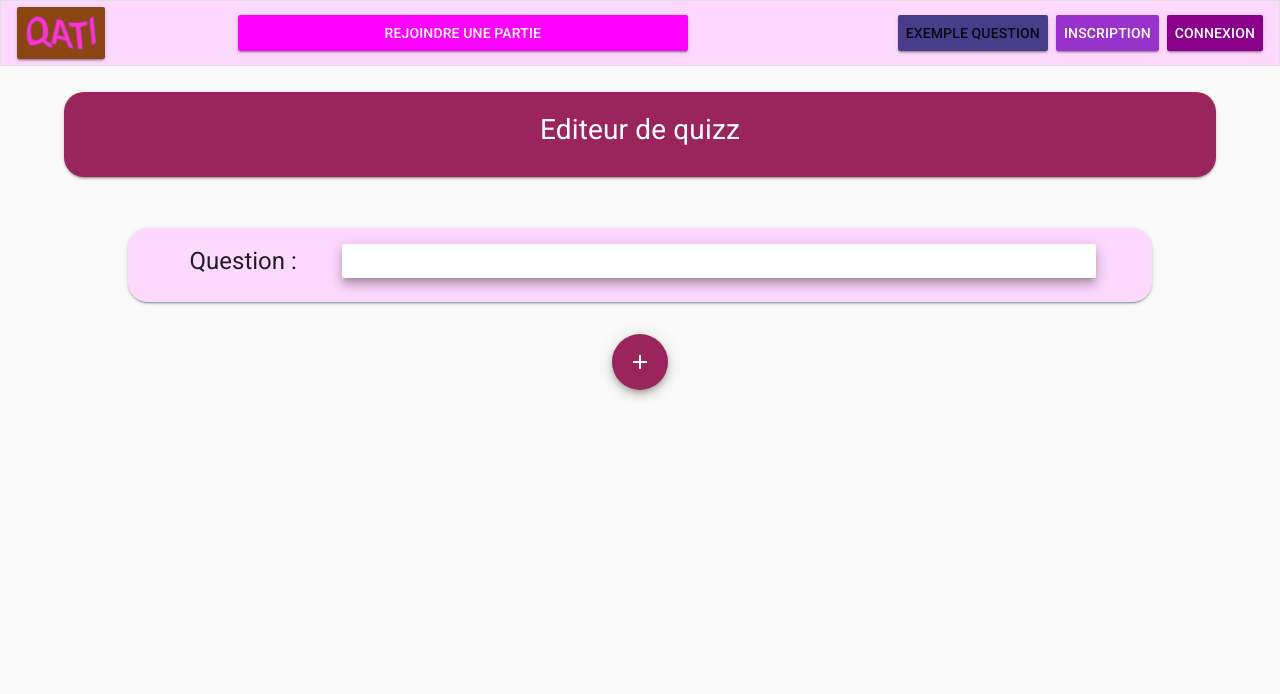
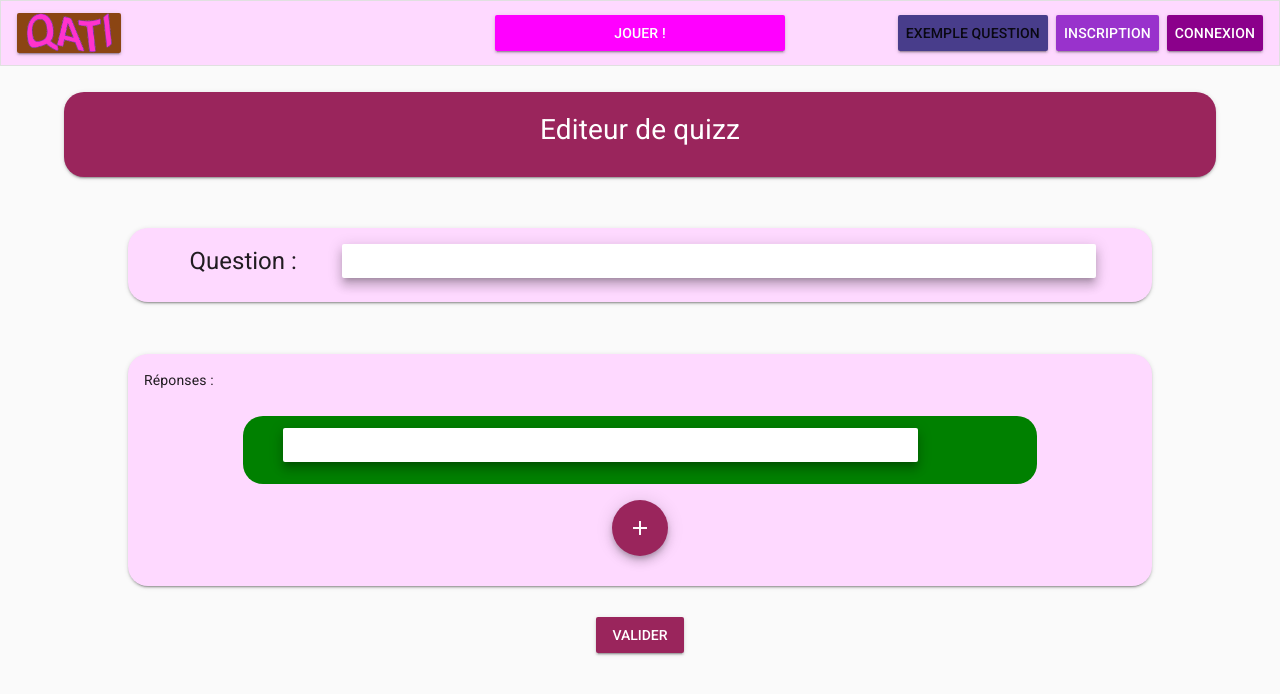
Before and after one commit to Codev-ATI/Front, a Vue app: page /editeur in a window 1280 px wide. Shown: the top 694 px of the page. Built offline with nearby package versions, Linux system fonts and the light colour scheme.

Commit message:
Editeur questions

```diff
--- a/src/components/NavBar.vue
+++ b/src/components/NavBar.vue
@@ -2,15 +2,17 @@
     <div>
         <md-app>
             <md-app-toolbar id="toolbar" class="md-primary md-layout">
-                <md-button id="button_logo" class="md-raised" to="home">
-                    <img id="img_logo" src="../assets/qati_logo.png" />
+                <div class="md-layout-item md-size-33">
+                    <md-button id="button_logo" class="md-raised" to="home">
+                      <img id="img_logo" src="../assets/qati_logo.png" />
+                    </md-button>
+                </div>
+
+                <md-button id="button_rejoindre" class="md-raised md-layout-item" to="rejoindre">
+                    Jouer !
                 </md-button>
 
-                <md-button id="button_rejoindre" class="md-raised md-layout-item" to="rejoindre">
-                    Rejoindre une partie
-                </md-button>
-
-                <div class="md-toolbar-section-end md-layout-item">
+                <div class="md-toolbar-section-end md-layout-item md-size-33">
                     <md-button id="button_sample" class="md-raised" to="sample">
                         Exemple question
                     </md-button>
@@ -41,24 +43,19 @@
     }
 
     #button_logo {
-        max-width: 7%;
-        height: 80%;
         text-align: center;
         vertical-align: middle;
+        width: 25%;
+        height: 40%;
 
         background-color: saddlebrown;
-    }
-
-    #img_logo {
-        width: 100%;
-        height: 100%;
     }
 
     #button_rejoindre {
         background-color: fuchsia;
 
-        margin-left: 10%;
-        margin-right: 10%;
+        margin-left: 5%;
+        margin-right: 5%;
     }
 
     #button_sample {
--- a/src/views/Home.vue
+++ b/src/views/Home.vue
@@ -10,6 +10,13 @@
       <div id="div_logo">
         <img src="../assets/qati_logo.png">
       </div>
+    </div>
+
+    <div id="div_text" class="div-round">
+      <span class="md-body-2">
+        Répondez sans limites à de nombreux quizz ! Rejoingnez ou créez directement une partie en cliquant sur "JOUER !"<br>
+        Connectez-vous ou créez-vous un compte pour consulter votre historique, ou créer vos propres quizz !
+      </span>
     </div>
   </div>
 </template>
@@ -25,10 +32,16 @@ export default {
   @import "../assets/theme";
   @import "../assets/global";
 
-  #div_main {
+  #div_main, #div_text {
     width: 60%;
     margin-left: 20%;
     padding-bottom: 1%;
+  }
+
+  #div_text {
+    margin-top: 2%;
+    padding-top: 1%;
+    text-align: center;
   }
 
   #card_titre {
--- /dev/null
+++ b/src/views/Test.vue
@@ -0,0 +1,26 @@
+<template>
+    <div>
+        <md-button class="md-raised" @click="click">TEST</md-button>
+    </div>
+</template>
+
+<script>
+    import WebsocketService from "../WebsocketService"
+
+    export default {
+        name: "Test",
+        methods: {
+            click() {
+                // TODO ip WebService (= ip actuelle ?)
+                var wss = new WebsocketService("demos.kaazingg.com/echo");
+
+                wss.sendMessage("Bonjour");
+
+            }
+        }
+    }
+</script>
+
+<style scoped>
+
+</style>
--- a/src/views/creator/Editeur.vue
+++ b/src/views/creator/Editeur.vue
@@ -18,13 +18,27 @@
             </md-card-content>
         </md-card>
 
-        <EditeurResponse v-for="reponse in reponses" v-bind:key="reponse" :id="reponse">
+        <md-card class="md-primary card">
+            <md-card-header>
+                Réponses :
+            </md-card-header>
 
-        </EditeurResponse>
+            <md-card-content>
+                <EditeurResponse id="correct_response" index="correct_response" :correct="true" />
 
-        <div id="div_add">
-            <md-button class="md-fab" @click="ajouterReponse">
-                <md-icon>add</md-icon>
+                <EditeurResponse v-for="reponse in reponses" v-bind:key="reponse" :index="reponse" :correct='false' />
+
+                <div id="div_add" v-if="reponses.length < 5">
+                    <md-button class="md-fab" @click="ajouterReponse">
+                        <md-icon>add</md-icon>
+                    </md-button>
+                </div>
+            </md-card-content>
+        </md-card>
+
+        <div id="div_valider">
+            <md-button id="button_valider" class="md-raised md-accent" @click="isValid">
+                Valider
             </md-button>
         </div>
     </div>
@@ -37,19 +51,34 @@
         name: "Editeur",
         components: {EditeurResponse},
         mounted () {
-            this.$bus.$on("removeReponse", (id) => {
-                this.reponses.splice(this.reponses.indexOf(id), 1)
+            this.$bus.$on("removeReponse", (index) => {
+                this.reponses.splice(this.reponses.indexOf(index), 1)
             });
         },
         data: () => ({
             question: null,
+            answere: null,
             reponses: [],
-            index: 0
+            inc: 0
         }),
         methods: {
             ajouterReponse() {
-                this.reponses.push(this.index);
-                this.index++;
+                this.reponses.push('response' + this.inc);
+                this.inc++;
+            },
+            isValid() {
+
+                this.answere = document.getElementById("correct_response");
+                console.log("hehe");
+                if (this.answere == null) return false;
+                console.log(this.answere);
+                if (!this.answere.isValid()) return false;
+
+                for (let rep in this.reponses) {
+                    if (!rep.isValid()) return false;
+                }
+
+                return true;
             }
         }
     }
@@ -101,4 +130,9 @@
         text-align: center;
     }
 
+    #div_valider {
+        text-align: center;
+        margin: auto;
+    }
+
 </style>
--- a/src/views/creator/EditeurResponse.vue
+++ b/src/views/creator/EditeurResponse.vue
@@ -1,16 +1,18 @@
 <template>
     <div>
-        <md-card id="main_div" class="card md-layout">
-            <div class="md-layout-item">
+        <div id="main_div" class="card md-layout" :style="{background: getColor}">
+            <div id="div_input" class="md-layout-item md-size-80">
+                <span class="helper" />
+
                 <input id="input_reponse" type="text" class="input md-elevation-8 md-title" v-model="reponse" />
             </div>
 
-            <div class="md-layout-item md-size-5">
-                <md-button id="button_clear" class="md-fab md-primary" @click="supprimer">
+            <div id="div_button" class="md-layout-item" :style="{visibility: isCorrect ? 'hidden' : 'show'}">
+                <md-button class="md-fab md-primary" @click="supprimer">
                     <md-icon>clear</md-icon>
                 </md-button>
             </div>
-        </md-card>
+        </div>
     </div>
 </template>
 
@@ -20,17 +22,38 @@
     export default {
         name: "EditeurResponse",
         props: {
-            id: {
-                type: Number,
+            index: {
+                required: true
+            },
+            correct: {
+                type: Boolean,
                 required: true
             }
         },
         data: () => ({
             reponse: null
         }),
+        computed: {
+            getColor() {
+                if (this.correct) {
+                    return "green";
+                } else {
+                    return "red";
+                }
+            },
+            isCorrect() {
+                return this.correct;
+            },
+            isValid() {
+                if (this.reponse == null) return false;
+                if (this.reponse === "") return false;
+                if (this.reponse.trim() === "") return false;
+                return true;
+            }
+        },
         methods: {
             supprimer() {
-                Vue.prototype.$bus.$emit("removeReponse", this.id);
+                Vue.prototype.$bus.$emit("removeReponse", this.index);
             }
         }
     }
@@ -41,15 +64,27 @@
     @import "../../assets/global";
 
     #main_div {
-        background-color: $accent;
+        margin-top: 10px;
+        margin-bottom: 10px;
+    }
+
+    #div_input {
+        margin-left: 5%;
+    }
+
+    .helper {
+        display: inline-block;
+        height: 100%;
+        vertical-align: middle;
     }
 
     #input_reponse {
-
+        width: 100%;
         text-align: center;
     }
 
-    #button_clear {
+    #div_button {
+        text-align: right;
     }
 
 </style>
```
